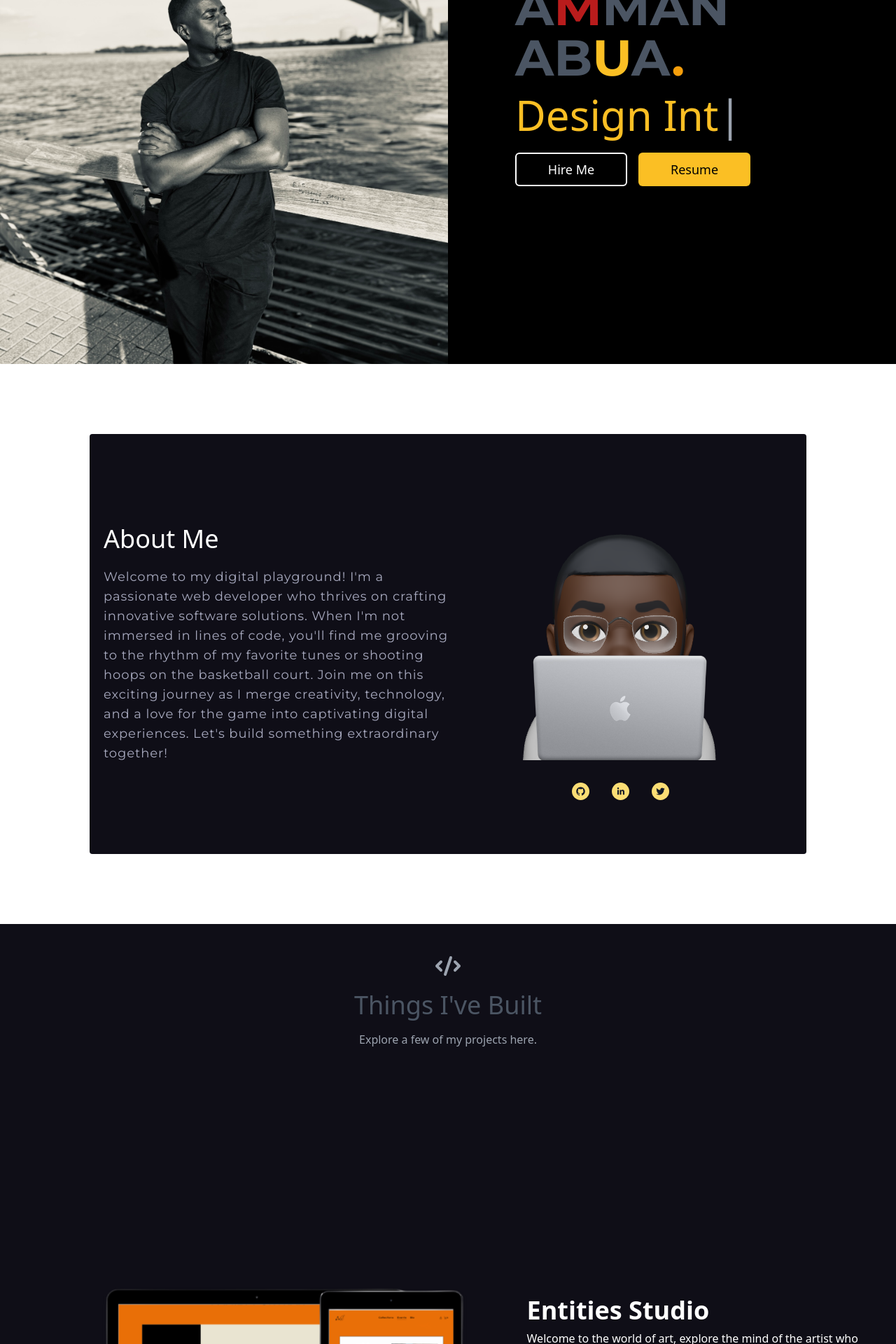
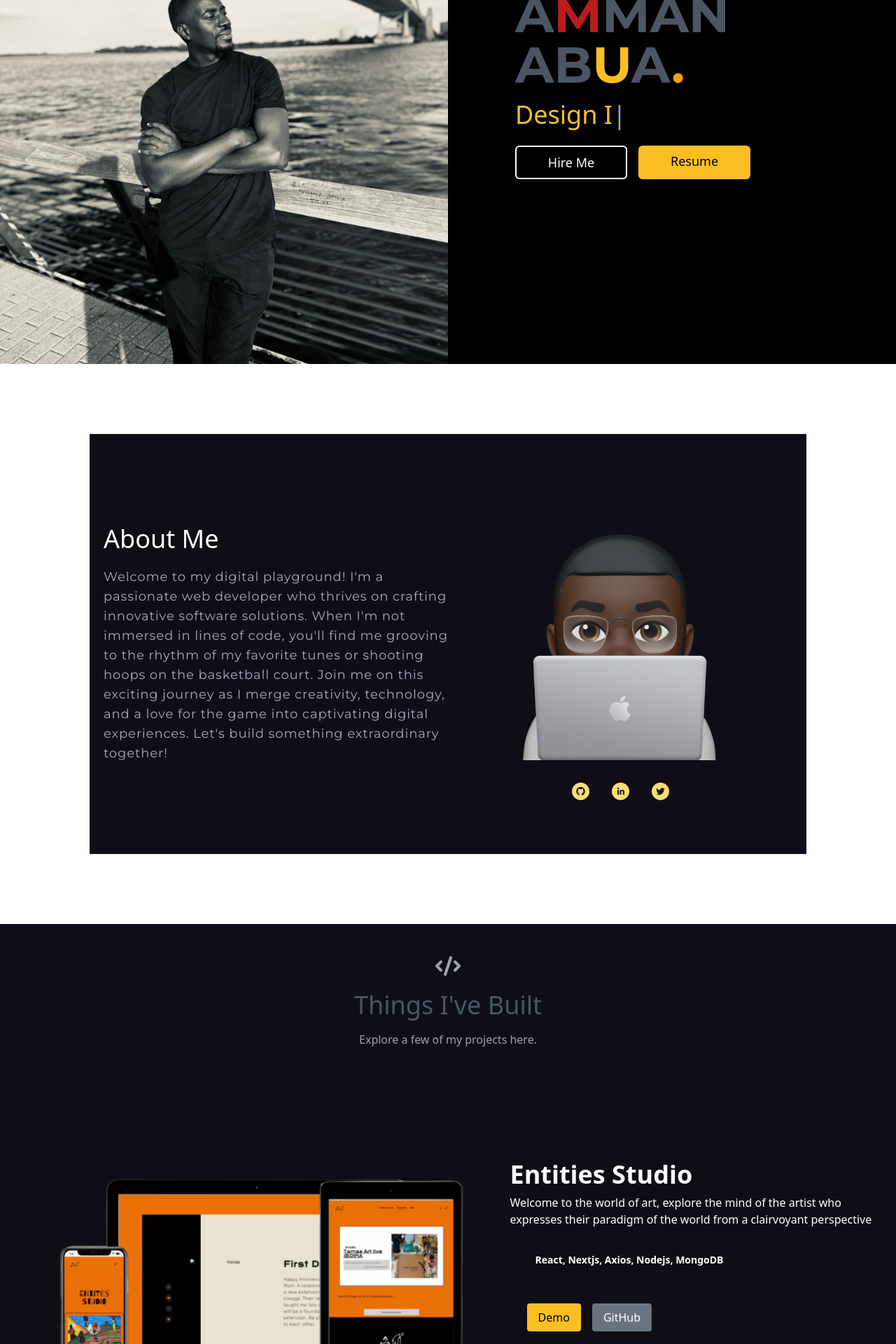
Before and after one commit to ammanabua/my-portfolio, a React (Create React App) app: page / in a window 1280 px wide. Shown: the part 280-2200 px from the top of the page at 70% size. Built offline with nearby package versions, Linux system fonts and the light colour scheme.

Commit message:
fix layouts

```diff
--- a/src/components/About.js
+++ b/src/components/About.js
@@ -10,7 +10,7 @@ export default function About() {
 
     return (
         <section id="about" className="container-fluid flex items-center justify-center bg-white w-full md:mb-0 md:h-screen">
-            <motion.div className="flex flex-col md:flex-row p-5 items-center justify-center md:h-3/4 md:w-4/5 mx-auto md:px-5 bg-card-bg rounded"
+            <motion.div className="flex flex-col md:flex-row p-5 items-center justify-center md:h-3/4 md:w-4/5 mx-auto md:px-5 bg-card-bg"
                 animate={{
 
                 }}>
--- a/src/components/Contact.js
+++ b/src/components/Contact.js
@@ -44,7 +44,7 @@ export default function Contact() {
             marginHeight={0}
             marginWidth={0}
             style={{ filter: "opacity(0.7)" }}
-            src="https://www.google.com/maps/embed/v1/place?q=Zeus+Paradise+Hotel&key=AIzaSyBFw0Qbyq9zTFTd-tUY6dZWTgaQzuU17R8"
+            src="https://www.google.com/maps/embed/v1/place?q=Maharishi+International+University&key=AIzaSyBFw0Qbyq9zTFTd-tUY6dZWTgaQzuU17R8"
           />
           <div className="bg-gray-900 relative flex flex-wrap py-6 rounded shadow-md">
             <div className="lg:w-1/2 px-6">
@@ -52,8 +52,8 @@ export default function Contact() {
                 ADDRESS
               </h2>
               <p className="mt-1">
-                1 Domenico Gitto Street <br />
-                Mabushi, Abuja
+                Fairfield, IA <br />
+                52557, USA
               </p>
             </div>
             <div className="lg:w-1/2 px-6 mt-4 lg:mt-0">
--- a/src/components/Hero.js
+++ b/src/components/Hero.js
@@ -27,21 +27,20 @@ export default function Hero (){
             src="./profile-bg.jpg"/>
         </div>
 
-      <div className='flex flex-col lg:flex-grow md:w-1/2 md:pl-12 lg:pl-24 md:pr-16 md:items-start md:text-left mb-16 md:mb-0 md:justify-center'>
+      <div className='flex flex-col lg:flex-grow md:w-1/2 md:pl-12 lg:pl-24 md:pr-16 md:items-start md:text-left mb-16 md:mb-0 md:justify-end'>
         <motion.h1 initial={{ opacity: 0 }} animate={{ opacity:1 }} className="title-font font-mont font-bold text-6xl md:text-7xl mb-4 text-gray-600 uppercase">A<span className='text-red-700'>m</span>man<br/>Ab<span className='text-yellow-400'>u</span>a<span className='text-yellow-500'>.</span></motion.h1>
-        <h3 className="title-font text-4xl lg:text-6xl mb-6 font-medium"><span className="title-font text-yellow-400" ref={textRef}></span></h3>
-
+        <h3 className="title-font text-4xl mb-6 font-thin"><span className="title-font text-yellow-400" ref={textRef}></span></h3>
         <div className="flex gap-4 md:justify-start w-full">
           <button
           href="#contact"
           className="text-white bg-[#ff8906] border-2 border-white py-2 px-3 hover:bg-blue-200 hover:text-black rounded-md w-40 text-lg">
           Hire Me
           </button>
-          <button
-          href="/cv.pdf"
-          className="text-black bg-yellow-400 py-2 px-3 hover:bg-blue-200 hover:text-black rounded-md w-40 text-lg">
+          <a
+          href="/cv.pdf" target="_blank"
+          className="text-black text-center bg-yellow-400 py-2 px-3 hover:bg-blue-200 rounded-md w-40 text-lg">
           Resume
-          </button>
+          </a>
         </div>
       </div>
 
--- a/src/components/Navbar.js
+++ b/src/components/Navbar.js
@@ -68,9 +68,9 @@ export default function Navbar() {
               <a className={`${activeLink === "skills" ? "active" : ""} ${"mr-5 hover:text-yellow-400"} cursor-pointer`} onClick={() => scrollToSection("skills")}>
                 Skills
               </a>
-              <a className={`${activeLink === "blog" ? "active" : ""} ${"mr-5 hover:text-yellow-400"} cursor-pointer`} onClick={() => scrollToSection("blog")}>
-                Blog
-              </a>
+              {/*<a className={`${activeLink === "blog" ? "active" : ""} ${"mr-5 hover:text-yellow-400"} cursor-pointer`} onClick={() => scrollToSection("blog")}>*/}
+              {/*  Blog*/}
+              {/*</a>*/}
               <a className={`${activeLink === "contact" ? "active" : ""} ${"mr-5 hover:text-yellow-400"} cursor-pointer`} onClick={() => scrollToSection("contact")}>
                 Contact
               </a>
--- a/src/components/Projects.js
+++ b/src/components/Projects.js
@@ -28,16 +28,16 @@ export default function Projects() {
         </div>
 
         <div className="container w-full">
-          <div className="text-left">
+          <div className="">
             {projects.map((project, index) => (
-              <motion.div key={project.image} className="flex flex-col md:flex-row justify-center w-full my-24 lg:h-screen items-center rounded">
+              <motion.div key={project.image} className="flex flex-col md:flex-row justify-center items-start w-full my-36 text-left">
                 <div className={`${index % 2 !== 0 ? "md:order-2" : ""} md:w-2/3 lg:1/2`}>
                   <img className="w-full" src={project.image} alt={project.title} />
                 </div>
-                <div className="flex flex-col md:w-1/2 text-white">
-                  <div className="px-6 py-4">
+                <div className="md:w-1/2 text-white">
+                  <div className="py-4">
                     <div className="font-bold text-4xl mb-2">{project.title}</div>
-                    <p className="text-base text-left">
+                    <p className="text-base">
                       {project.description}
                     </p>
                   </div>
@@ -45,7 +45,9 @@ export default function Projects() {
                     <span className="inline-block px-3 py-1 text-sm font-semibold mr-2 mb-2">{project.subtitle}</span>
                   </div>
                   <div className="flex my-8 px-6">
-                    <a className="bg-red-400 hover:bg-blue-700 text-white py-2 px-4 rounded" href={project.link} target="_blank" rel="noreferrer noopener">Demo</a>
+                    <a className="bg-yellow-400 text-black py-2 px-4 rounded" href={project.link} target="_blank" rel="noreferrer noopener">
+                      Demo
+                    </a>
                     <a className="bg-gray-500 hover:bg-blue-700 text-white py-2 px-4 rounded ml-4" href={project.github} target="_blank" rel="noreferrer noopener">GitHub</a>
                   </div>
                 </div>
--- a/src/data.js
+++ b/src/data.js
@@ -17,14 +17,14 @@ export const projects = [
     link: "https://mannyswebshop.netlify.app/",
     github: "https://github.com/ammanabua/e-commerce-shop",
   },
-  {
-    title: "Manyactive App",
-    subtitle: "React, Nextjs, Chartjs, MaterialUI, Axios, MongoDB",
-    description:
-      "Fitness and Mental Health tracking SAAS platform, creating access to fitness and health activities for maximum staff productivity and wellness",
-    image: "./manyactive.png",
-    link: "https://manyactive.com/",
-  },
+  // {
+  //   title: "Manyactive App",
+  //   subtitle: "React, Nextjs, Chartjs, MaterialUI, Axios, MongoDB",
+  //   description:
+  //     "Fitness and Mental Health tracking SAAS platform, creating access to fitness and health activities for maximum staff productivity and wellness",
+  //   image: "./manyactive.png",
+  //   link: "https://manyactive.com/",
+  // },
   {
     title: "CS Help-Desk",
     subtitle: "HTML, CSS",
@@ -39,6 +39,7 @@ export const projects = [
     description:
       "RGB colour guessing game",
     image: "./colors.png",
+    stack: ["./browser.png", "./github."],
     link: "https://ammans-color-game.netlify.app/",
   },
 ];
```
Also changed, not shown: public/browser.svg (added), 1 other file (tests, documents, lock files or other folders).
